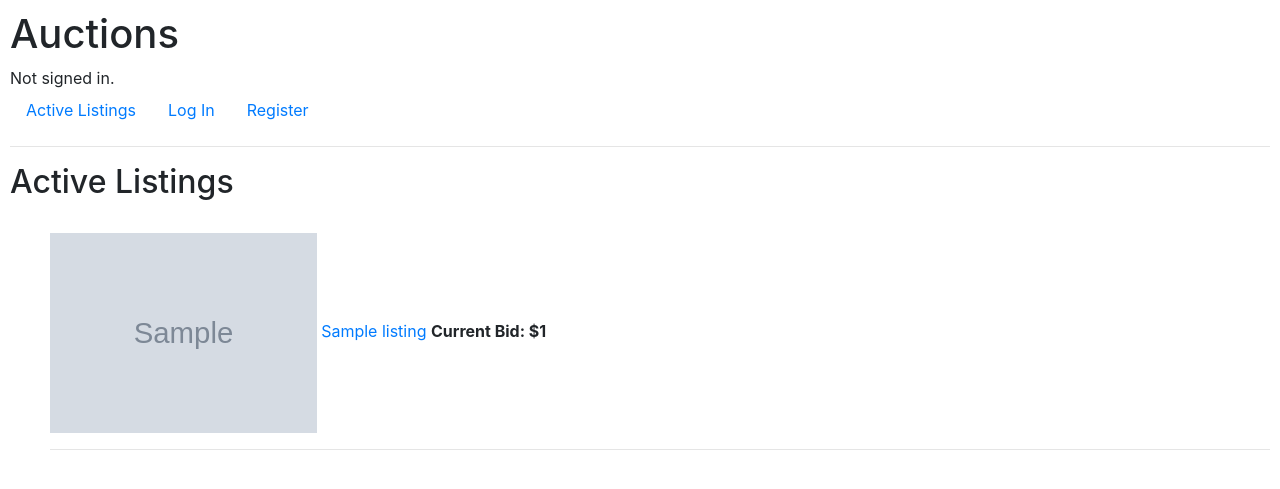
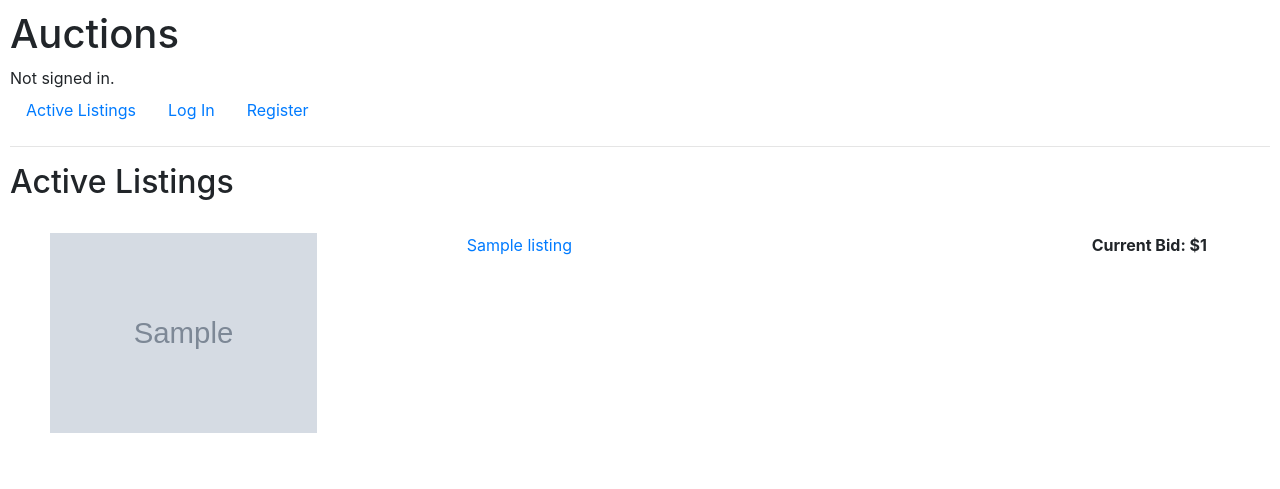
Before and after one commit to sflems/led-board-manager, a Django app: template auctions/templates/auctions/index.html in a window 1280 px wide. Shown: the top 489 px of the page. Run offline with Django 3.2, Linux system fonts and the light colour scheme; the template is opened without the code that fills it: most values are stand-ins (such as "Sample title", 1, 10 or a date in 2020); grey boxes marked "Sample" are stand-in pictures; some libraries are stand-ins or nearby versions.

Commit message:
Final v1.0

```diff
--- a/auctions/templates/auctions/categories_index.html
+++ b/auctions/templates/auctions/categories_index.html
@@ -6,7 +6,7 @@
 		<ul class="listings">
 			{% for listing in listings %}
 				<li>
-					<img src="{{ listing.image_URL }}" style="max-height:200px"/>
+					<img src="{{ listing.image_URL }}" style="max-height:200px; max-width:100%"/>
 					<a href="{% url 'listing' listing.id %}">{{ listing.title }}</a>
 					{% if listing.current_bid %}
 						<strong>Current Bid: ${{ listing.current_bid }}</strong>
--- a/auctions/templates/auctions/index.html
+++ b/auctions/templates/auctions/index.html
@@ -5,14 +5,20 @@
 	<br>
 		<ul class="listings">
 			{% for listing in listings %}
-				<li>
-					<img src="{{ listing.image_URL }}" style="max-height:200px"/>
+				<li class="row">
+					<div class="col-4">
+						<img src="{{ listing.image_URL }}" style="max-height:200px; max-width:100%"/>
+					</div>
+					<div class="col">
 						<a href="{% url 'listing' listing.id %}">{{ listing.title }}</a>
+					</div>
+					<div class="col-2">
 						{% if listing.current_bid %}
 							<strong>Current Bid: ${{ listing.current_bid }}</strong>
 						{% else %}
 							<strong>Current Bid: ${{ listing.start_bid }}</strong>
 						{% endif %}
+					</div>
 					<hr>
 				</li>
 			{% endfor %}
```
Also changed, not shown: db.sqlite3. Lines whose indentation alone changed are shown as unchanged.
